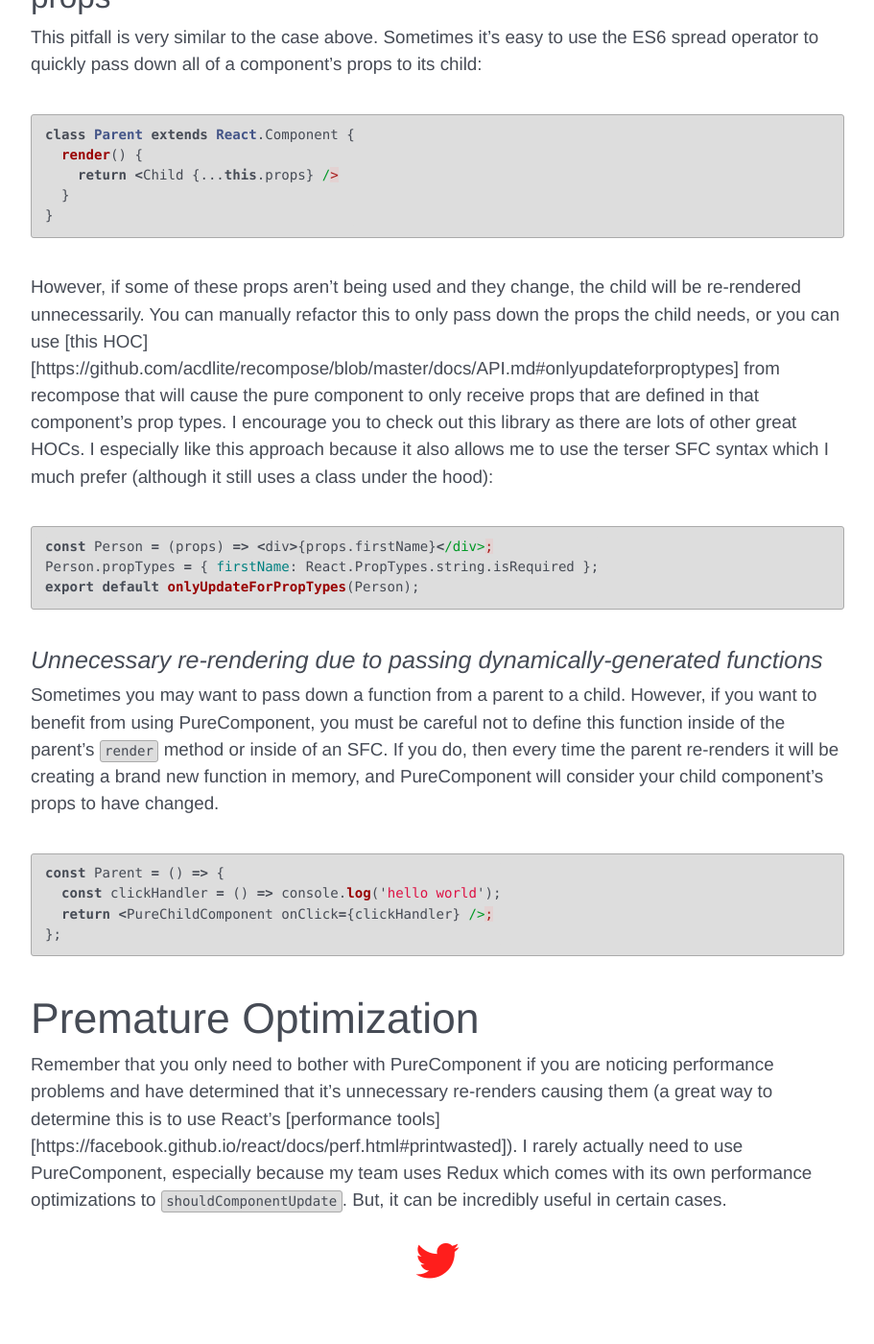
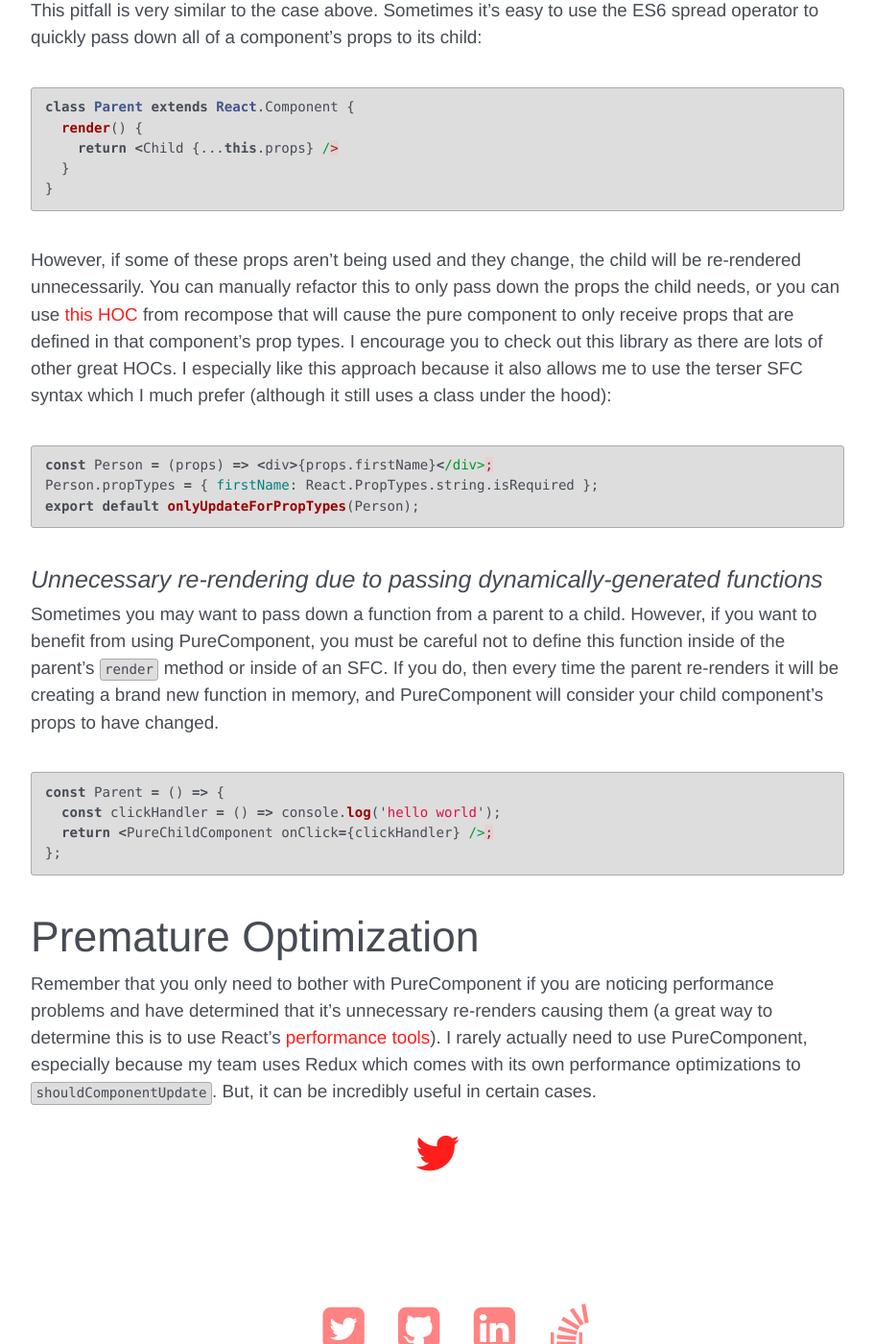
Before and after one commit to robwise/robwise.github.io, a Jekyll site: the page built from _posts/2017-01-29-react-purecomponent-pitfalls.md, in a window 1280 px wide and 1400 px high, scrolled down 3180 px. Shown: the whole window at 96% size, without its empty margins (184-1095 px from the left). Built offline with Jekyll 4.4.1, drawn with Linux system fonts in a browser that asks for light colours; nearby versions of some CDN libraries; comment, search, counter and statistics services are not loaded; some of the changed text lies outside the part shown.

Commit message:
Update 2017-01-29-react-purecomponent-pitfalls.md

````diff
--- a/_posts/2017-01-29-react-purecomponent-pitfalls.md
+++ b/_posts/2017-01-29-react-purecomponent-pitfalls.md
@@ -21,7 +21,7 @@
 If either of these happens, but they don’t change what the component (or its children) render, you’ve got an unnecessary re-render.
 
 ## Preventing re-renders with PureComponent
-It’s a good idea to write components so that the `render` method returns the same result given the same props and state. There are several reasons for doing this, but the relevant reason, in this case is that it allows us to use the [PureComponent][https://facebook.github.io/react/docs/react-api.html#react.purecomponent] class from React.
+It’s a good idea to write components so that the `render` method returns the same result given the same props and state. There are several reasons for doing this, but the relevant reason, in this case is that it allows us to use the [PureComponent](https://facebook.github.io/react/docs/react-api.html#react.purecomponent) class from React.
 
 *Note: In order to use PureComponent, you must ensure that you never mutate your state or props.*
 
@@ -38,7 +38,7 @@
 ## Potential Pitfalls when Using PureComponent
 
 ### Failing to re-render due to mutating props or state
-This is explained pretty well in the [React docs][https://facebook.github.io/react/docs/optimizing-performance.html#examples], so I will only briefly mention it here, but you must be careful to never mutate your props or state. PureComponent only does a shallow comparison, so if you mutate a prop, PureComponent will not realize that the prop changed and will not re-render when it actually should.
+This is explained pretty well in the [React docs](https://facebook.github.io/react/docs/optimizing-performance.html#examples), so I will only briefly mention it here, but you must be careful to never mutate your props or state. PureComponent only does a shallow comparison, so if you mutate a prop, PureComponent will not realize that the prop changed and will not re-render when it actually should.
 
 ### Unnecessary re-renders due to passing entire collection to each item
 One of the ways you can undermine the ability of PureComponent to do its job is by passing the entire collection as a prop to each item in the collection:
@@ -112,7 +112,7 @@
 }
 ```
 
-However, if some of these props aren’t being used and they change, the child will be re-rendered unnecessarily. You can manually refactor this to only pass down the props the child needs, or you can use [this HOC][https://github.com/acdlite/recompose/blob/master/docs/API.md#onlyupdateforproptypes] from recompose that will cause the pure component to only receive props that are defined in that component’s prop types. I encourage you to check out this library as there are lots of other great HOCs. I especially like this approach because it also allows me to use the terser SFC syntax which I much prefer (although it still uses a class under the hood):
+However, if some of these props aren’t being used and they change, the child will be re-rendered unnecessarily. You can manually refactor this to only pass down the props the child needs, or you can use [this HOC](https://github.com/acdlite/recompose/blob/master/docs/API.md#onlyupdateforproptypes) from recompose that will cause the pure component to only receive props that are defined in that component’s prop types. I encourage you to check out this library as there are lots of other great HOCs. I especially like this approach because it also allows me to use the terser SFC syntax which I much prefer (although it still uses a class under the hood):
 
 ```js
 const Person = (props) => <div>{props.firstName}</div>;
@@ -131,4 +131,4 @@
 ```
 
 # Premature Optimization
-Remember that you only need to bother with PureComponent if you are noticing performance problems and have determined that it’s unnecessary re-renders causing them (a great way to determine this is to use React’s [performance tools][https://facebook.github.io/react/docs/perf.html#printwasted]). I rarely actually need to use PureComponent, especially because my team uses Redux which comes with its own performance optimizations to `shouldComponentUpdate`. But, it can be incredibly useful in certain cases.
+Remember that you only need to bother with PureComponent if you are noticing performance problems and have determined that it’s unnecessary re-renders causing them (a great way to determine this is to use React’s [performance tools](https://facebook.github.io/react/docs/perf.html#printwasted)). I rarely actually need to use PureComponent, especially because my team uses Redux which comes with its own performance optimizations to `shouldComponentUpdate`. But, it can be incredibly useful in certain cases.
````
